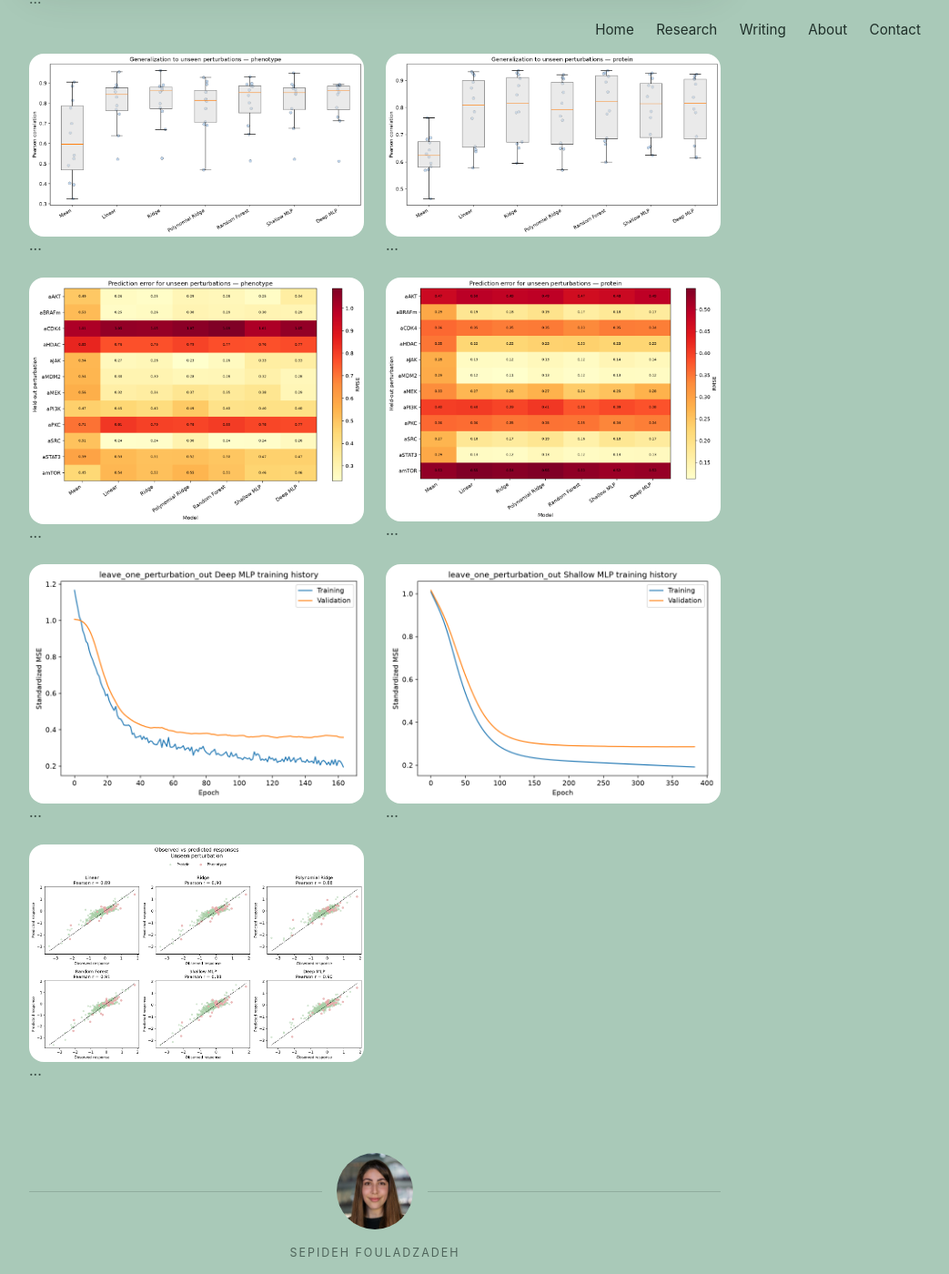
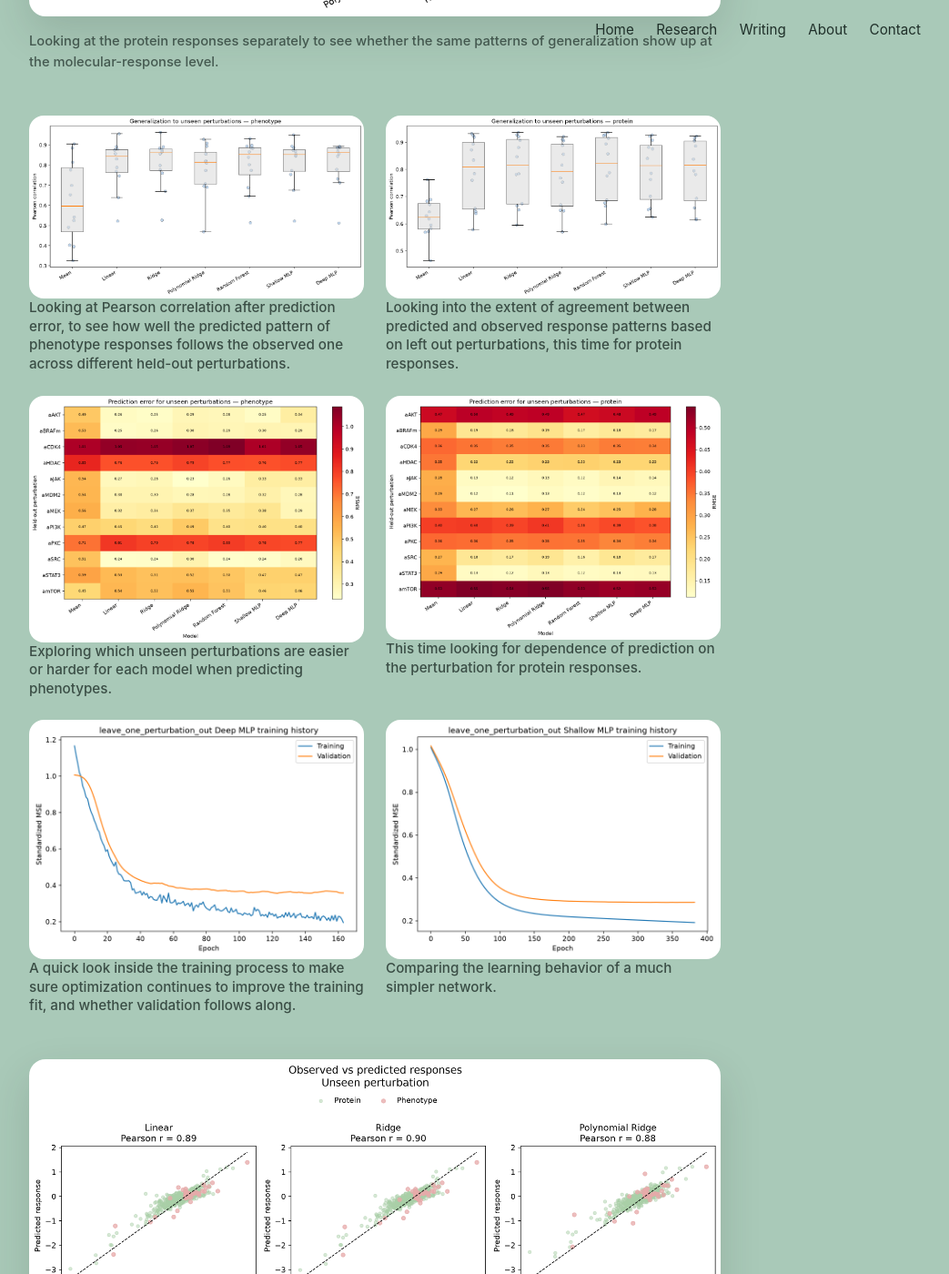
Before and after one commit to SepidehFouladzadeh/SepidehFouladzadeh.github.io, a Jekyll site: the page built from _posts/2026-08-21-prediction.md, in a window 1280 px wide and 1400 px high, scrolled down 1540 px. Shown: the whole window at 91% size, without its empty margins (228-1271 px from the left). Built offline with Jekyll 4.4.1, drawn with Linux system fonts in a browser that asks for light colours; some of the changed text lies outside the part shown.

Commit message:
refinments

```diff
--- a/_posts/2026-08-21-prediction.md
+++ b/_posts/2026-08-21-prediction.md
@@ -21,7 +21,10 @@ back_text: Back to where this began
     >
 
     <p class="artifact-caption">
-      ...
+      Starting with the phenotypes, I was curious how the same predictive
+      models would hold up as I changed what it meant for a test example
+      to be unseen: from held-out conditions, to unseen combinations,
+      to an entirely unseen perturbation.
     </p>
   </div>
 
@@ -32,7 +35,8 @@ back_text: Back to where this began
     >
 
     <p class="artifact-caption">
-      ...
+      Looking at the protein responses separately to see whether the same
+      patterns of generalization show up at the molecular-response level.
     </p>
   </div>
 
@@ -47,7 +51,7 @@ back_text: Back to where this began
      alt="leave_one_out_phenotype_pearson-flat_distribution">
 
       <p>
-        ...
+        Looking at Pearson correlation after prediction error, to see how well the predicted pattern of phenotype responses follows the observed one across different held-out perturbations.
       </p>
   </div>
 
@@ -56,7 +60,7 @@ back_text: Back to where this began
      alt="leave_one_out_protein_pearson-flat_distribution">
 
       <p>
-        ...
+        Looking into the extent of agreement between predicted and observed response patterns based on left out perturbations, this time for protein responses.
       </p>
   </div>
 
@@ -65,7 +69,7 @@ back_text: Back to where this began
      alt="leave_one_out_phenotype_rmse_heatmap">
 
       <p>
-        ...
+        Exploring which unseen perturbations are easier or harder for each model when predicting phenotypes.
       </p>
   </div>
 
@@ -74,7 +78,7 @@ back_text: Back to where this began
      alt="leave_one_out_protein_rmse_heatmap">
 
       <p>
-        ...
+        This time looking for dependence of prediction on the perturbation for protein responses.
       </p>
   </div>
 
@@ -83,7 +87,7 @@ back_text: Back to where this began
      alt="leave_one_perturbation_out_deep_mlp_training_history">
 
       <p>
-        ...
+        A quick look inside the training process to make sure optimization continues to improve the training fit, and whether validation follows along.
       </p>
   </div>
 
@@ -92,18 +96,26 @@ back_text: Back to where this began
      alt="leave_one_perturbation_out_shallow_mlp_training_history">
 
       <p>
-        ...
-      </p>
-  </div>
-
-  <div class="artifact-card">
-  <img src="/assets/images/leave_one_perturbation_out_observed_vs_predicted.png"
-     alt="leave_one_perturbation_out_observed_vs_predicted">
-
-      <p>
-        ...
+        Comparing the learning behavior of a much simpler network.
       </p>
   </div>
 
   </div>
 </section>
+
+<section class="artifacts">
+
+  <!-- <h2>DAGs</h2> -->
+
+  <div class="artifact-figure">
+    <img
+      src="/assets/images/leave_one_perturbation_out_observed_vs_predicted.png"
+      alt="leave_one_perturbation_out_observed_vs_predicted"
+    >
+
+    <p class="artifact-caption">
+      Looking at predicted protein and phenotype responses vs. actual observations.
+    </p>
+  </div>
+
+</section>
```
